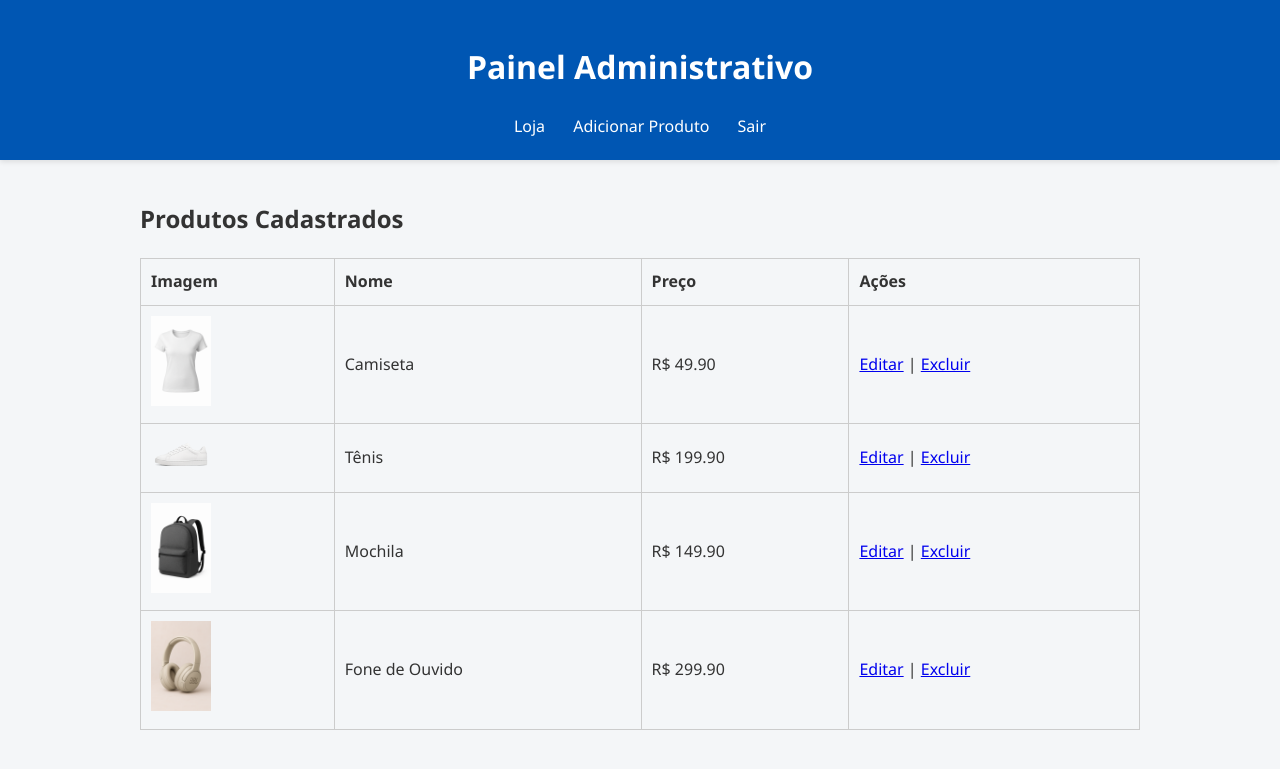
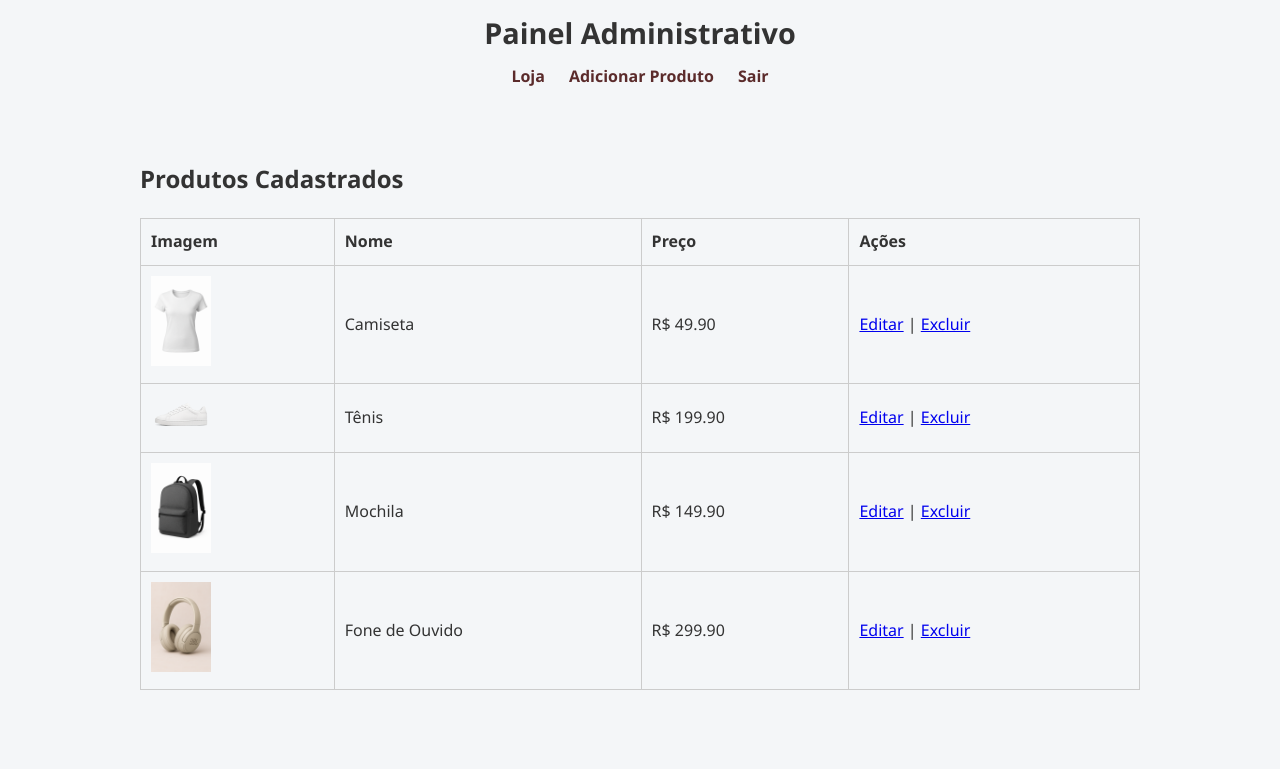
Before and after one commit to Marlon-Wenig/Loja_Online, a Flask app: page /admin in a window 1280 px wide. Shown: the top 769 px of the page. Run offline with Flask 3, Linux system fonts and the light colour scheme; a user stored in the database is signed in; data comes from the database, SQL or seed files in the repository.

Commit message:
updaaaaaaaaaate

```diff
--- a/static/style.css
+++ b/static/style.css
@@ -10,31 +10,56 @@ body {
     padding: 0;
 }
 
+/* ===== HEADER AJUSTADO ===== */
 header {
-    background-color: #0056b3;
-    color: white;
-    padding: 20px 0;
+    background-color: transparent !important; /* Remove o azul */
+    color: #333;
+    padding: 10px 0;
     text-align: center;
-    box-shadow: 0 2px 5px rgba(0,0,0,0.1);
+    box-shadow: none;
+    position: absolute; /* Fica sobre o banner */
+    top: 0;
+    left: 0;
+    width: 100%;
+    z-index: 10;
 }
 
-nav a {
-    color: white;
-    text-decoration: none;
-    margin: 0 12px;
-    font-weight: 500;
+/* Nome da loja */
+header h1 {
+    margin: 0;
+    font-size: 1.8rem;
+    font-weight: 700;
 }
 
-nav a:hover {
-    color: #ffdd57;
+/* Menu de navegação */
+header nav {
+    display: flex;
+    justify-content: center;
+    align-items: center;
+    gap: 24px;
+    margin-top: 8px;
 }
 
+/* Links do menu */
+header nav a {
+    color: #5b2b2b !important;
+    text-decoration: none;
+    font-weight: 600;
+    transition: color 0.3s;
+}
+
+header nav a:hover {
+    color: #f48b8b;
+}
+
+/* Espaço extra abaixo do topo */
 main {
     padding: 20px;
     max-width: 1000px;
-    margin: auto;
+    margin: 120px auto 0; /* empurra o conteúdo para baixo do header */
 }
 
+/* ------------------------------------- */
 form {
     max-width: 500px;
     margin: 30px auto;
```
Also changed, not shown: other parts of static/style.css (+61 -3 lines), templates/cadastro.html (+19 -4 lines), templates/carrinho.html (+13 -7 lines).
